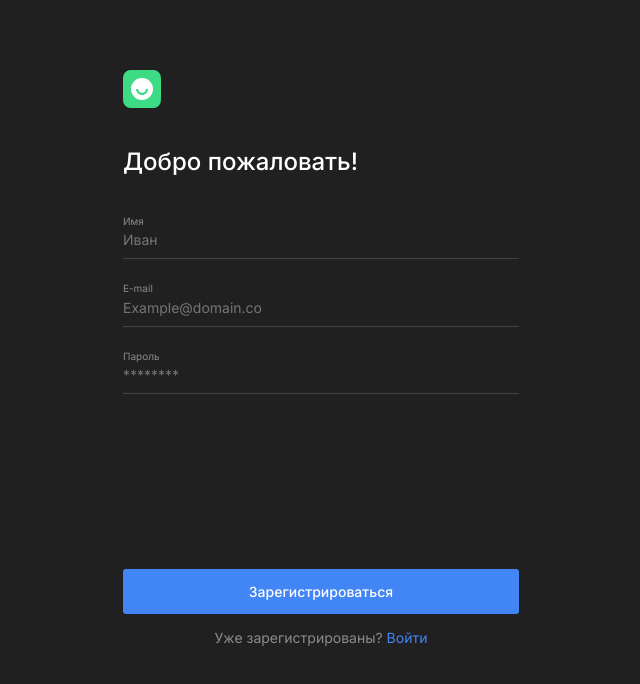
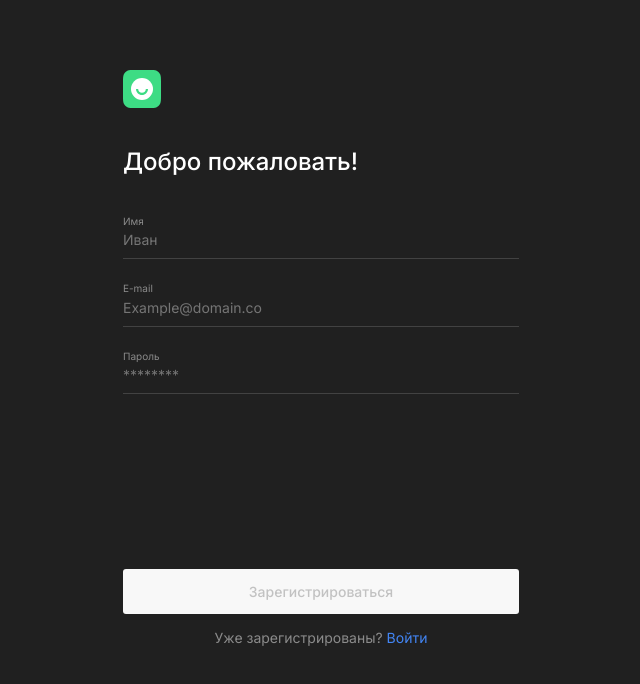
Before and after one commit to Thealekzzz/movies-explorer-frontend, a React (Create React App) app: page /signup in a window 1280 px wide. Shown: the top 684 px of the page, without its empty margins (319-959 px from the left). Built offline with nearby package versions, Linux system fonts and the light colour scheme; no server answers.

Commit message:
style: show button active state

```diff
--- a/src/blocks/auth/__button/auth__button.css
+++ b/src/blocks/auth/__button/auth__button.css
@@ -17,3 +17,14 @@
 
   cursor: pointer;
 }
+
+.auth__button:disabled {
+  background-color: #F8F8F8;
+  color: #C2C2C2;
+  cursor: auto;
+
+}
+
+.auth__button:not(:disabled):active {
+  transform: scale(.96);
+}
--- a/src/blocks/hoverable/hoverable.css
+++ b/src/blocks/hoverable/hoverable.css
@@ -2,6 +2,6 @@
   transition: opacity 0.2s;
 }
 
-.hoverable:hover {
+.hoverable:not(:disabled):hover {
   opacity: .7;
 }
```
